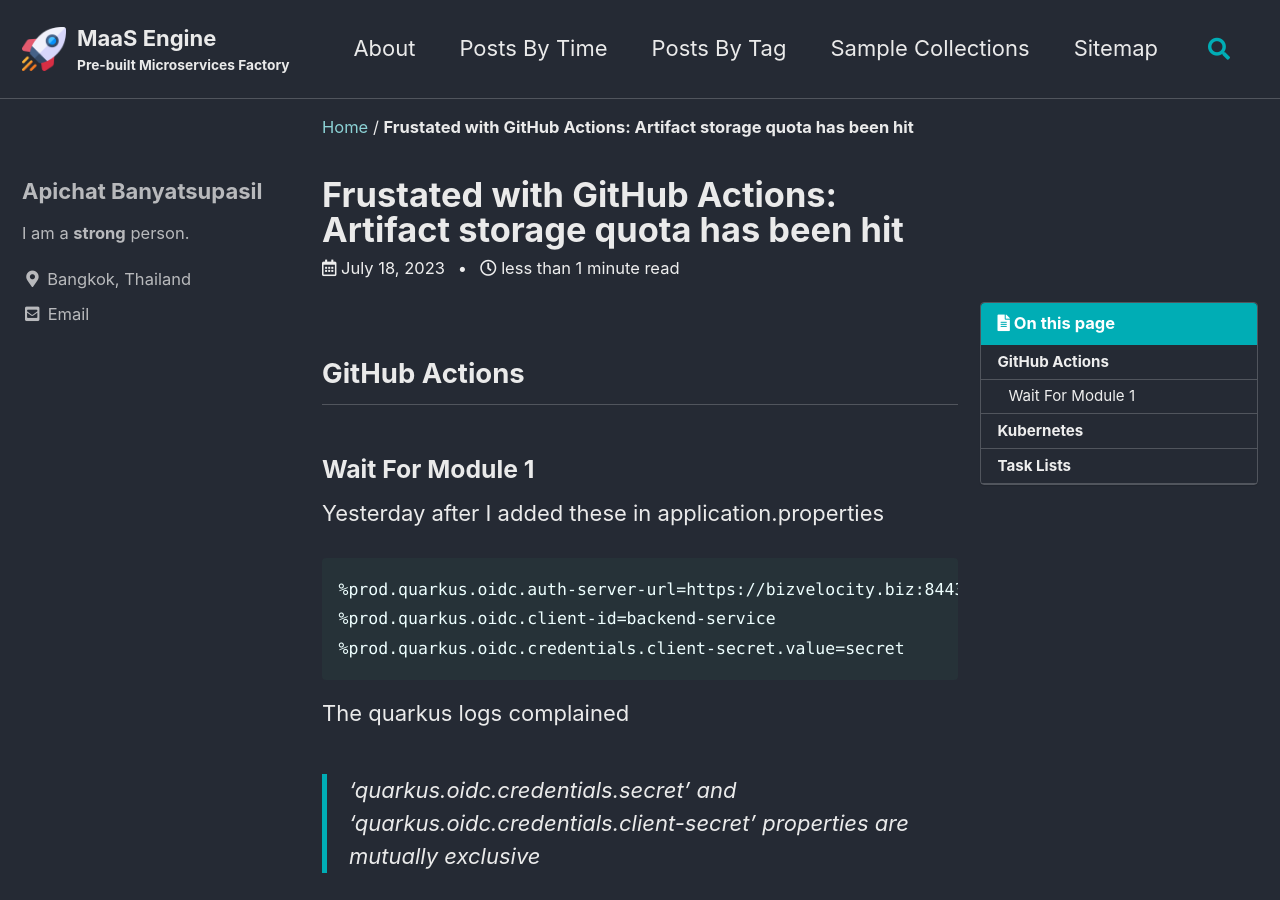
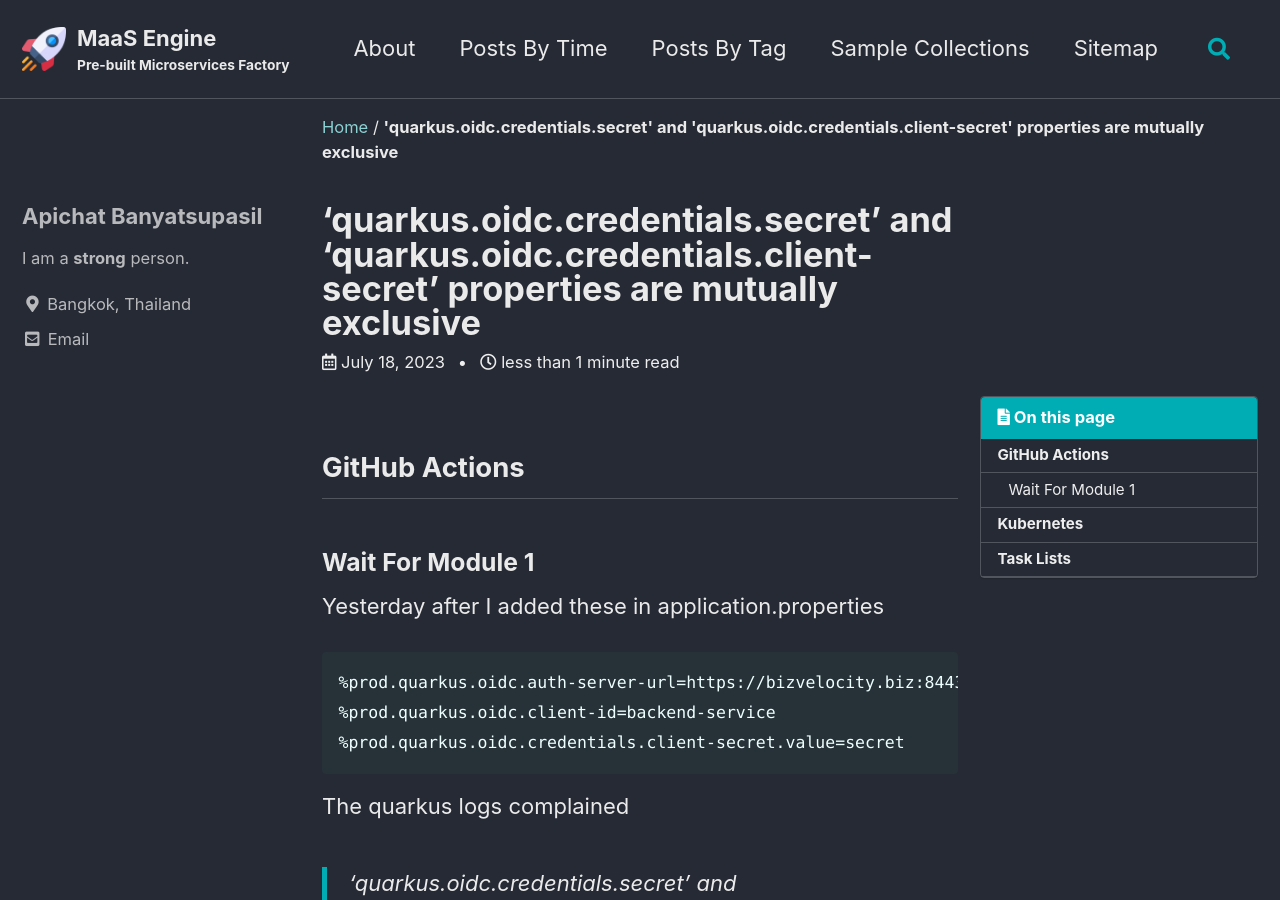
Before and after one commit to lessendev/www.maasengine.com, a Jekyll site: the page built from _posts/2023-07-18-github_action.md, in a window 1280 px wide and 900 px high. Built offline with Jekyll 4.4.1, drawn with Linux system fonts in a browser that asks for light colours; cached includes are drawn as plain includes.

Commit message:
change title

```diff
--- a/_posts/2023-07-18-github_action.md
+++ b/_posts/2023-07-18-github_action.md
@@ -1,7 +1,7 @@
 ---
-title: "Frustated with GitHub Actions: Artifact storage quota has been hit"
-excerpt: "Cannot upload artifacts and no way to fix it."
-last_modified_at: 2023-07-18T09:45:06-05:00
+title: "'quarkus.oidc.credentials.secret' and 'quarkus.oidc.credentials.client-secret' properties are mutually exclusive"
+excerpt: "Secret must be secret."
+last_modified_at: 2023-07-18T09:45:06-07:00
 tags:
   - github actions
   - kubernetes
```
